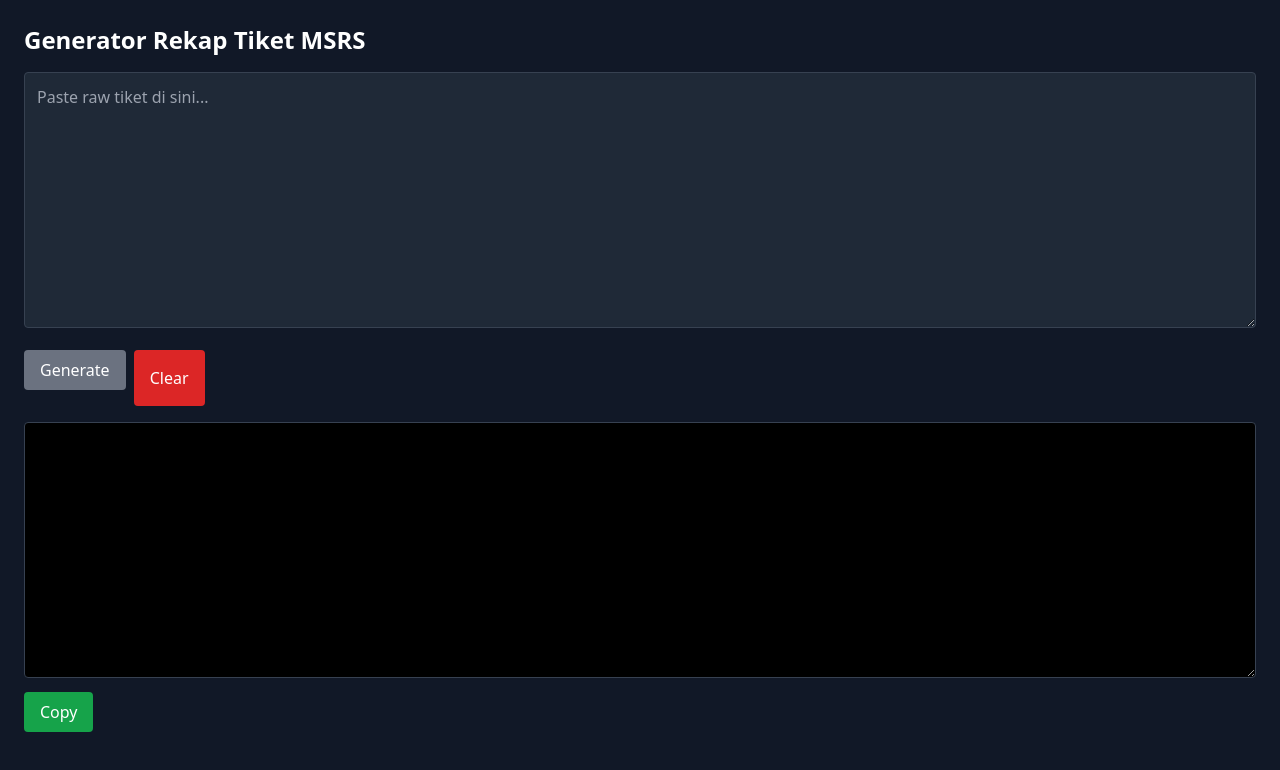
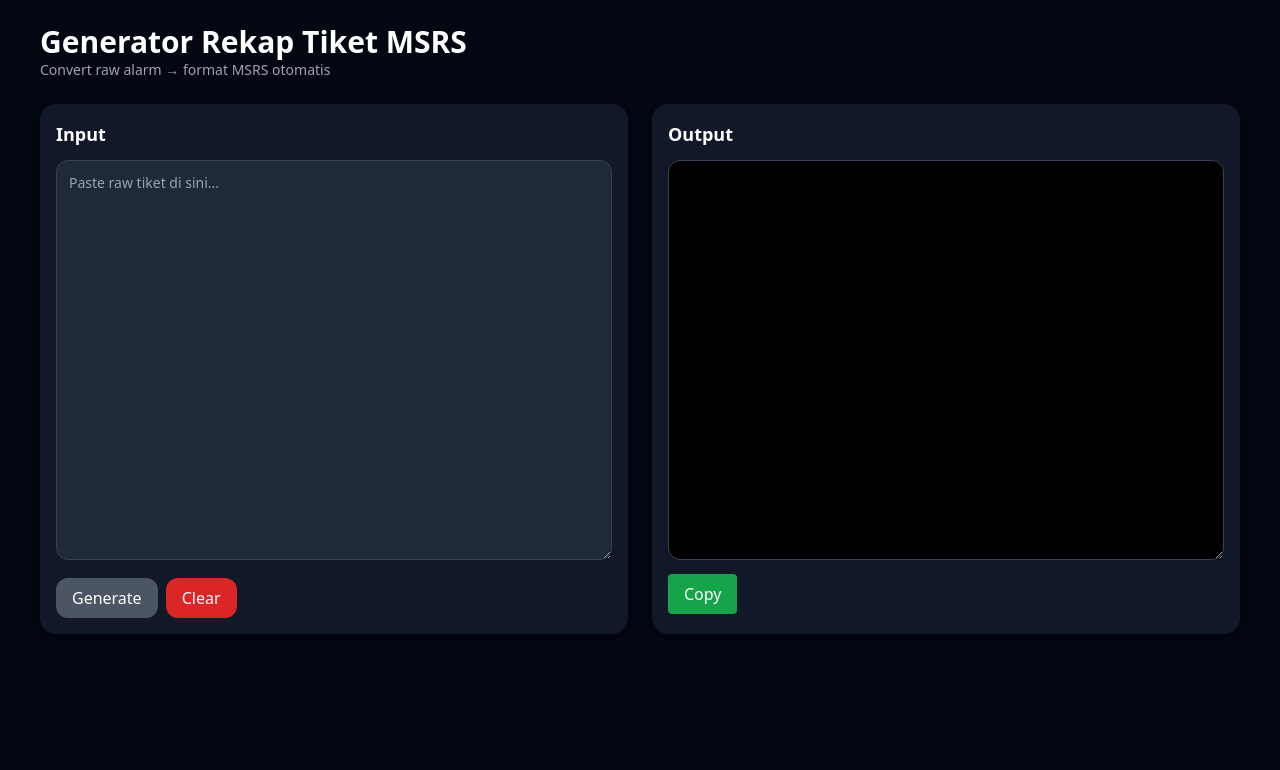
Before and after one commit to septianadip17/generate-rekap-tiket, a React (Vite) app: page / in a window 1280 px wide. Shown: the top 770 px of the page. Built offline with nearby package versions, Linux system fonts and the light colour scheme.

Commit message:
new feature ready to use

```diff
--- a/src/App.jsx
+++ b/src/App.jsx
@@ -34,28 +34,51 @@ export default function App() {
   };
 
   return (
-    <div className="min-h-screen bg-gray-900 text-white p-6">
+    <div className="min-h-screen bg-gray-950 text-white px-4 py-6 md:px-10">
       <Toaster position="top-right" />
 
-      <h1 className="text-2xl font-bold mb-4">
+      {/* HEADER */}
+      <div className="mb-6">
+        <h1 className="text-2xl md:text-3xl font-bold">
           Generator Rekap Tiket MSRS
         </h1>
+        <p className="text-gray-400 text-sm">
+          Convert raw alarm → format MSRS otomatis
+        </p>
+      </div>
+
+      {/* GRID */}
+      <div className="grid grid-cols-1 lg:grid-cols-2 gap-6">
+        {/* INPUT CARD */}
+        <div className="bg-gray-900 rounded-2xl p-4 shadow-lg">
+          <h2 className="mb-3 font-semibold text-lg">Input</h2>
 
           <InputArea value={rawText} onChange={setRawText} />
 
-      <div className="flex gap-2 mb-4">
-        <GenerateButton onClick={handleGenerate} disabled={!rawText.trim()} />
+          <div className="flex gap-2 mt-3">
+            <GenerateButton
+              onClick={handleGenerate}
+              disabled={!rawText.trim()}
+            />
 
             <button
               onClick={handleClear}
-          className="bg-red-600 hover:bg-red-700 px-4 py-2 rounded"
+              className="bg-red-600 hover:bg-red-700 px-4 py-2 rounded-xl transition active:scale-95"
             >
               Clear
             </button>
           </div>
+        </div>
 
-      <div ref={outputRef}>
+        {/* OUTPUT CARD */}
+        <div
+          ref={outputRef}
+          className="bg-gray-900 rounded-2xl p-4 shadow-lg flex flex-col"
+        >
+          <h2 className="mb-3 font-semibold text-lg">Output</h2>
+
           <OutputArea value={result} />
+        </div>
       </div>
     </div>
   );
--- a/src/components/GenerateButton.jsx
+++ b/src/components/GenerateButton.jsx
@@ -1,15 +1,18 @@
-import PropTypes from 'prop-types';
+import PropTypes from "prop-types";
 
 export default function GenerateButton({ onClick, disabled }) {
   return (
     <button
       onClick={onClick}
       disabled={disabled}
-      className={`px-4 py-2 rounded mb-4 ${
-        disabled
-          ? "bg-gray-500 cursor-not-allowed"
-          : "bg-blue-600 hover:bg-blue-700"
-      }`}
+      className={`
+    px-4 py-2 rounded-xl font-medium transition
+    ${
+      disabled
+        ? "bg-gray-600 cursor-not-allowed"
+        : "bg-blue-600 hover:bg-blue-700 active:scale-95"
+    }
+  `}
     >
       Generate
     </button>
--- a/src/components/InputArea.jsx
+++ b/src/components/InputArea.jsx
@@ -1,9 +1,14 @@
-import PropTypes from 'prop-types';
+import PropTypes from "prop-types";
 
 export default function InputArea({ value, onChange }) {
   return (
     <textarea
-      className="w-full h-64 p-3 rounded bg-gray-800 border border-gray-700 mb-4"
+    className="
+    w-full h-64 md:h-[400px]
+    p-3 rounded-xl
+    bg-gray-800 border border-gray-700
+    focus:outline-none focus:ring-2 focus:ring-blue-500
+    text-sm"
       placeholder="Paste raw tiket di sini..."
       value={value}
       onChange={(e) => onChange(e.target.value)}
--- a/src/components/OutputArea.jsx
+++ b/src/components/OutputArea.jsx
@@ -27,11 +27,10 @@ export default function OutputArea({ value }) {
   return (
     <div>
       <textarea
-        className="w-full h-64 p-3 rounded bg-black border border-gray-700"
+        className="w-full h-64 md:h-[400px] p-3 rounded-xl bg-black border border-gray-700 focus:outline-none text-xs md:text-sm"
         value={value}
         readOnly
       />
-
       <button
         onClick={handleCopy}
         className="mt-2 px-4 py-2 bg-green-600 hover:bg-green-700 rounded"
--- a/src/utils/parser.js
+++ b/src/utils/parser.js
@@ -52,17 +52,13 @@ function getValue(text, key) {
 
 function formatDate(date) {
   if (!date) return "";
-
   const d = new Date(date);
-
   const year = d.getFullYear();
   const month = String(d.getMonth() + 1).padStart(2, "0");
   const day = String(d.getDate()).padStart(2, "0");
-
   const hours = String(d.getHours()).padStart(2, "0");
   const minutes = String(d.getMinutes()).padStart(2, "0");
   const seconds = String(d.getSeconds()).padStart(2, "0");
-
   return `${year}-${month}-${day} ${hours}:${minutes}:${seconds}`;
 }
 
```
Lines whose indentation alone changed are shown as unchanged.
